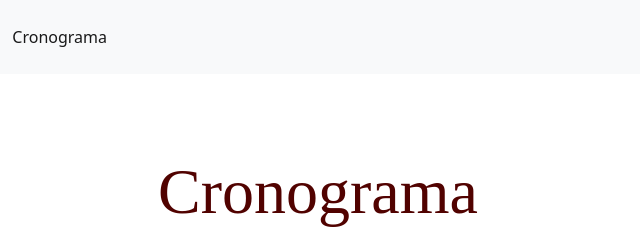
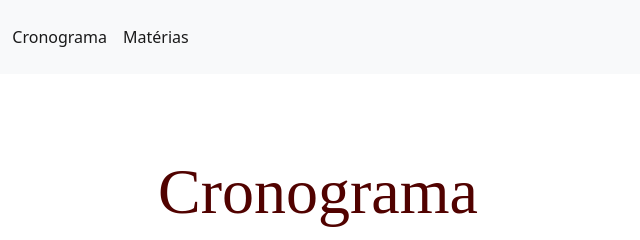
Before and after one commit to valentinakgc/ExerciciosSenai2023, a plain HTML site: page portfólio/cronograma.html in a window 1280 px wide. Shown: the top 240 px of the page, 322-962 px from the left. Drawn offline with nearby package versions, Linux system fonts and the light colour scheme.

Commit message:
Update cronograma.html

```diff
--- a/portfólio/cronograma.html
+++ b/portfólio/cronograma.html
@@ -4,7 +4,7 @@
     <meta charset="UTF-8">
     <meta http-equiv="X-UA-Compatible" content="IE=edge">
     <meta name="viewport" content="width=device-width, initial-scale=1.0">
-    <title>Cronograma</title>
+    <title>Document</title>
     <link href="https://cdn.jsdelivr.net/npm/bootstrap@5.2.0/dist/css/bootstrap.min.css" rel="stylesheet" integrity="sha384-gH2yIJqKdNHPEq0n4Mqa/HGKIhSkIHeL5AyhkYV8i59U5AR6csBvApHHNl/vI1Bx" crossorigin="anonymous">
     <link rel="stylesheet" href="style.css">
 </head>
@@ -26,6 +26,9 @@
               </li>
               <li class="nav-item">
                 <a class="nav-link active" aria-current="page" href="./cronograma.html">Cronograma</a>
+              </li>
+              <li class="nav-item">
+                <a class="nav-link active" aria-current="page" href="./materias.html">Matérias</a>
               </li>
             </ul>
           </div>
```
